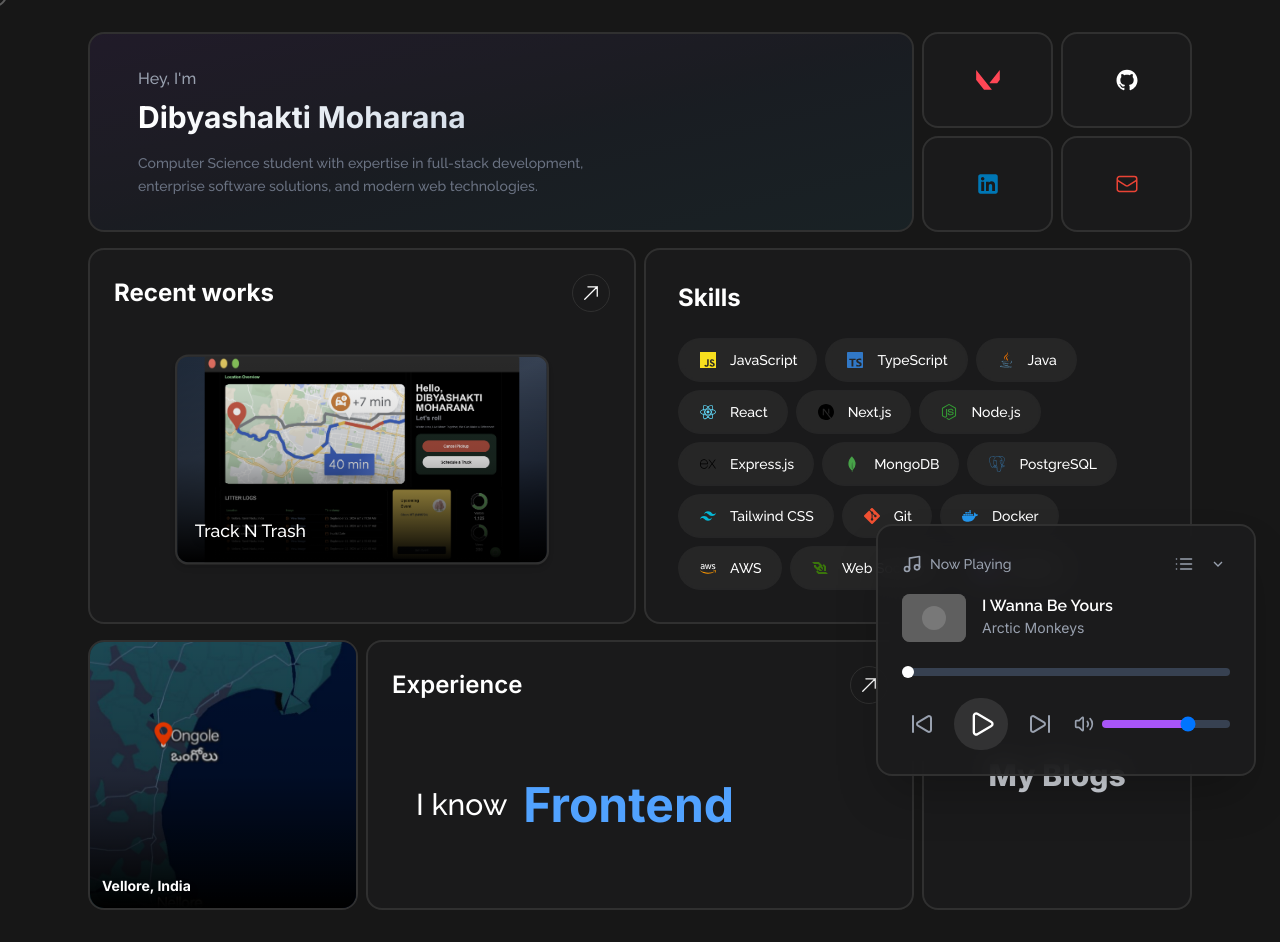
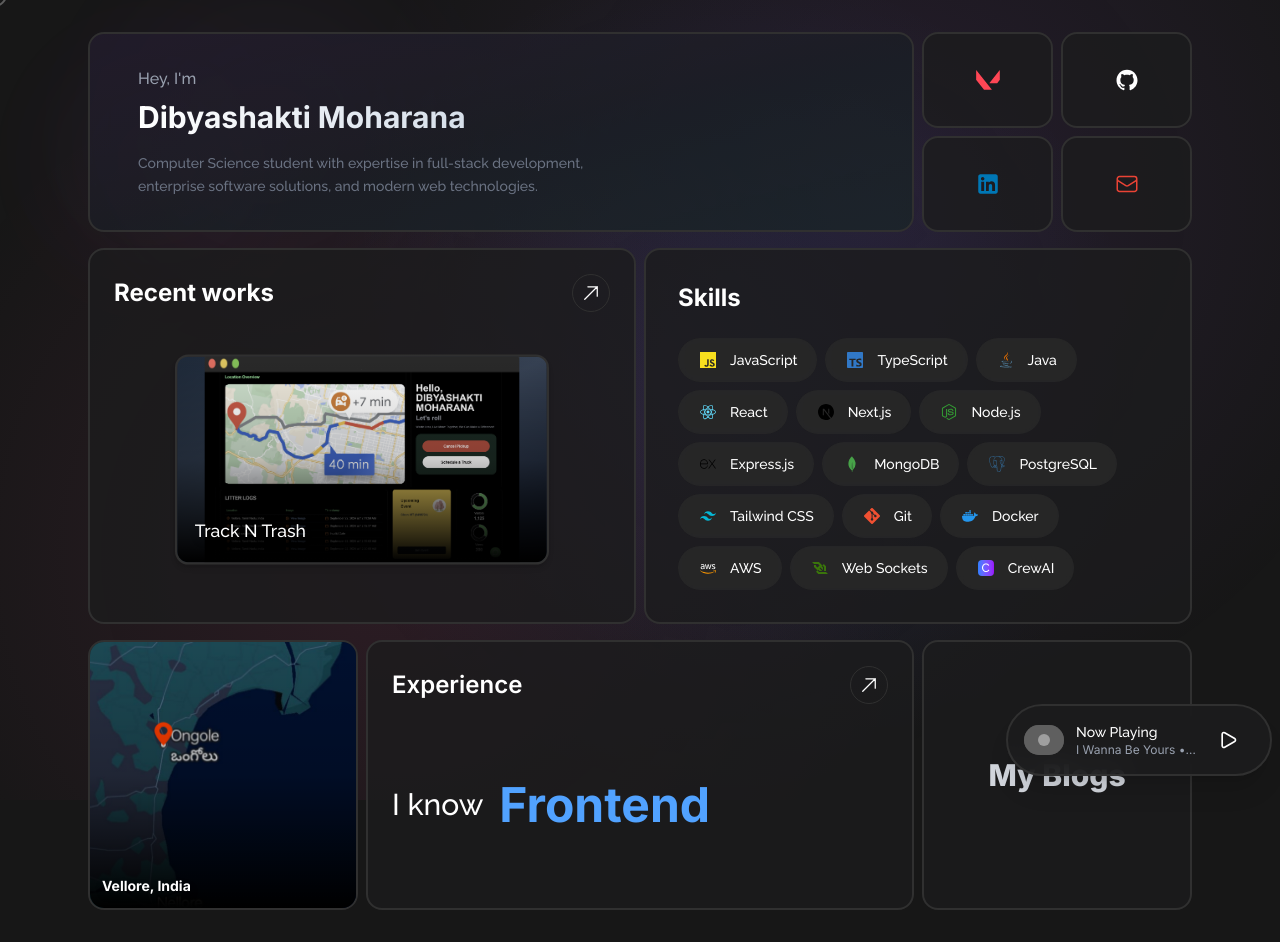
Before and after one commit to DibyashaktiMoharana/Dibyashakti-s-Portfolio, a Next.js app: page / in a window 1280 px wide. Built offline with nearby package versions, Linux system fonts and the light colour scheme; grey boxes are pictures that could not be loaded.

Commit message:
chore: minor visual changes

```diff
--- a/src/app/layout.tsx
+++ b/src/app/layout.tsx
@@ -1,6 +1,7 @@
 import type { Metadata } from "next";
 import localFont from "next/font/local";
 import { Inter } from "next/font/google";
+import LiveGradientBackground from "../components/LiveGradientBackground";
 
 import "./globals.css";
 
@@ -93,6 +94,7 @@
         <meta name="viewport" content="width=device-width, initial-scale=1" />
       </head>
       <body className="antialiased font-inter relative">
+        <LiveGradientBackground />
         {children}
       </body>
     </html>
--- a/src/components/ExperienceRotator.tsx
+++ b/src/components/ExperienceRotator.tsx
@@ -25,7 +25,7 @@
   }, []);
 
   return (
-    <div className="flex flex-col items-start justify-center h-full pl-6">
+    <div className="flex flex-col items-start justify-center h-full ">
       <div className="text-left">
         <motion.div
           initial="visible"
--- /dev/null
+++ b/src/components/LiveGradientBackground.tsx
@@ -0,0 +1,98 @@
+"use client";
+
+import { motion } from "framer-motion";
+
+const LiveGradientBackground = () => {
+    return (
+        <div className="fixed inset-0 -z-10 overflow-hidden">
+            {/* Main gradient background */}
+            <motion.div
+                className="absolute inset-0"
+                animate={{
+                    background: [
+                        "radial-gradient(circle at 20% 50%, rgba(168, 85, 247, 0.1) 0%, transparent 50%), radial-gradient(circle at 80% 20%, rgba(236, 72, 153, 0.1) 0%, transparent 50%), radial-gradient(circle at 40% 80%, rgba(59, 130, 246, 0.1) 0%, transparent 50%)",
+                        "radial-gradient(circle at 80% 20%, rgba(168, 85, 247, 0.1) 0%, transparent 50%), radial-gradient(circle at 20% 80%, rgba(236, 72, 153, 0.1) 0%, transparent 50%), radial-gradient(circle at 60% 40%, rgba(59, 130, 246, 0.1) 0%, transparent 50%)",
+                        "radial-gradient(circle at 40% 20%, rgba(168, 85, 247, 0.1) 0%, transparent 50%), radial-gradient(circle at 60% 80%, rgba(236, 72, 153, 0.1) 0%, transparent 50%), radial-gradient(circle at 20% 60%, rgba(59, 130, 246, 0.1) 0%, transparent 50%)",
+                        "radial-gradient(circle at 20% 50%, rgba(168, 85, 247, 0.1) 0%, transparent 50%), radial-gradient(circle at 80% 20%, rgba(236, 72, 153, 0.1) 0%, transparent 50%), radial-gradient(circle at 40% 80%, rgba(59, 130, 246, 0.1) 0%, transparent 50%)"
+                    ]
+                }}
+                transition={{
+                    duration: 20,
+                    repeat: Infinity,
+                    ease: "linear"
+                }}
+            />
+
+            {/* Floating orbs */}
+            <motion.div
+                className="absolute w-96 h-96 rounded-full opacity-20"
+                style={{
+                    background: "radial-gradient(circle, rgba(168, 85, 247, 0.3) 0%, transparent 70%)",
+                    filter: "blur(40px)"
+                }}
+                animate={{
+                    x: [0, 100, -50, 0],
+                    y: [0, -80, 60, 0],
+                    scale: [1, 1.2, 0.8, 1]
+                }}
+                transition={{
+                    duration: 25,
+                    repeat: Infinity,
+                    ease: "easeInOut"
+                }}
+            />
+
+            <motion.div
+                className="absolute w-80 h-80 rounded-full opacity-15"
+                style={{
+                    background: "radial-gradient(circle, rgba(236, 72, 153, 0.3) 0%, transparent 70%)",
+                    filter: "blur(50px)"
+                }}
+                animate={{
+                    x: [0, -120, 80, 0],
+                    y: [0, 100, -60, 0],
+                    scale: [1, 0.9, 1.3, 1]
+                }}
+                transition={{
+                    duration: 30,
+                    repeat: Infinity,
+                    ease: "easeInOut",
+                    delay: 5
+                }}
+            />
+
+            <motion.div
+                className="absolute w-72 h-72 rounded-full opacity-10"
+                style={{
+                    background: "radial-gradient(circle, rgba(59, 130, 246, 0.3) 0%, transparent 70%)",
+                    filter: "blur(60px)"
+                }}
+                animate={{
+                    x: [0, 60, -100, 0],
+                    y: [0, -40, 80, 0],
+                    scale: [1, 1.1, 0.7, 1]
+                }}
+                transition={{
+                    duration: 35,
+                    repeat: Infinity,
+                    ease: "easeInOut",
+                    delay: 10
+                }}
+            />
+
+            {/* Subtle grid pattern overlay */}
+            <div
+                className="absolute inset-0 opacity-[0.02]"
+                style={{
+                    backgroundImage: `
+            linear-gradient(rgba(255, 255, 255, 0.1) 1px, transparent 1px),
+            linear-gradient(90deg, rgba(255, 255, 255, 0.1) 1px, transparent 1px)
+          `,
+                    backgroundSize: '50px 50px'
+                }}
+            />
+        </div>
+    );
+};
+
+export default LiveGradientBackground;
--- a/src/components/MiniMusicPlayer.tsx
+++ b/src/components/MiniMusicPlayer.tsx
@@ -18,7 +18,7 @@
 }
 
 const musicPlayerState: MusicPlayerState = {
-    isExpanded: true,
+    isExpanded: false,
     showPlaylist: false,
     isPlaying: false,
     currentTime: 0,
@@ -221,7 +221,7 @@
         <motion.div
             initial={{ opacity: 0, y: 20 }}
             animate={{ opacity: 1, y: 0 }}
-            className="fixed bottom-6 right-6 z-10 cursor-auto"
+            className="fixed bottom-6 right-2 z-10 cursor-auto"
             data-cursor-disabled="true"
         >
             <AnimatePresence mode="wait">
```
